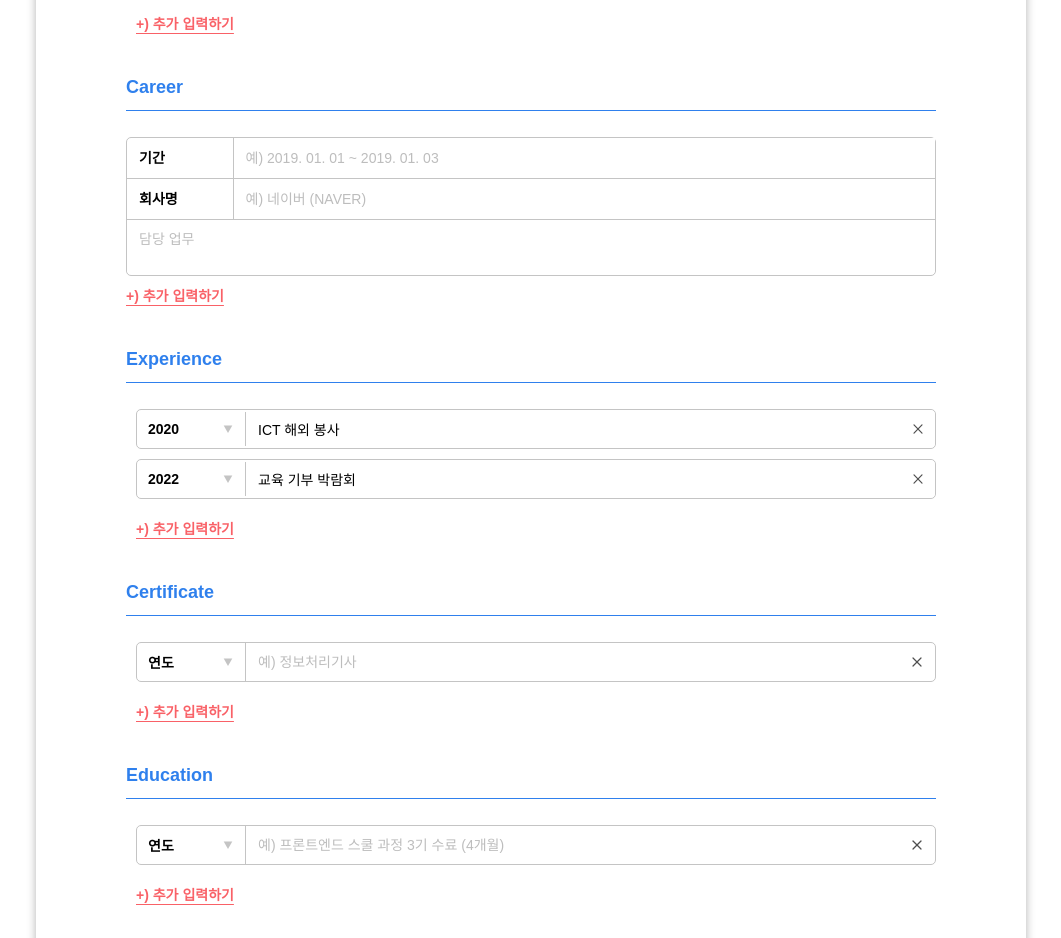
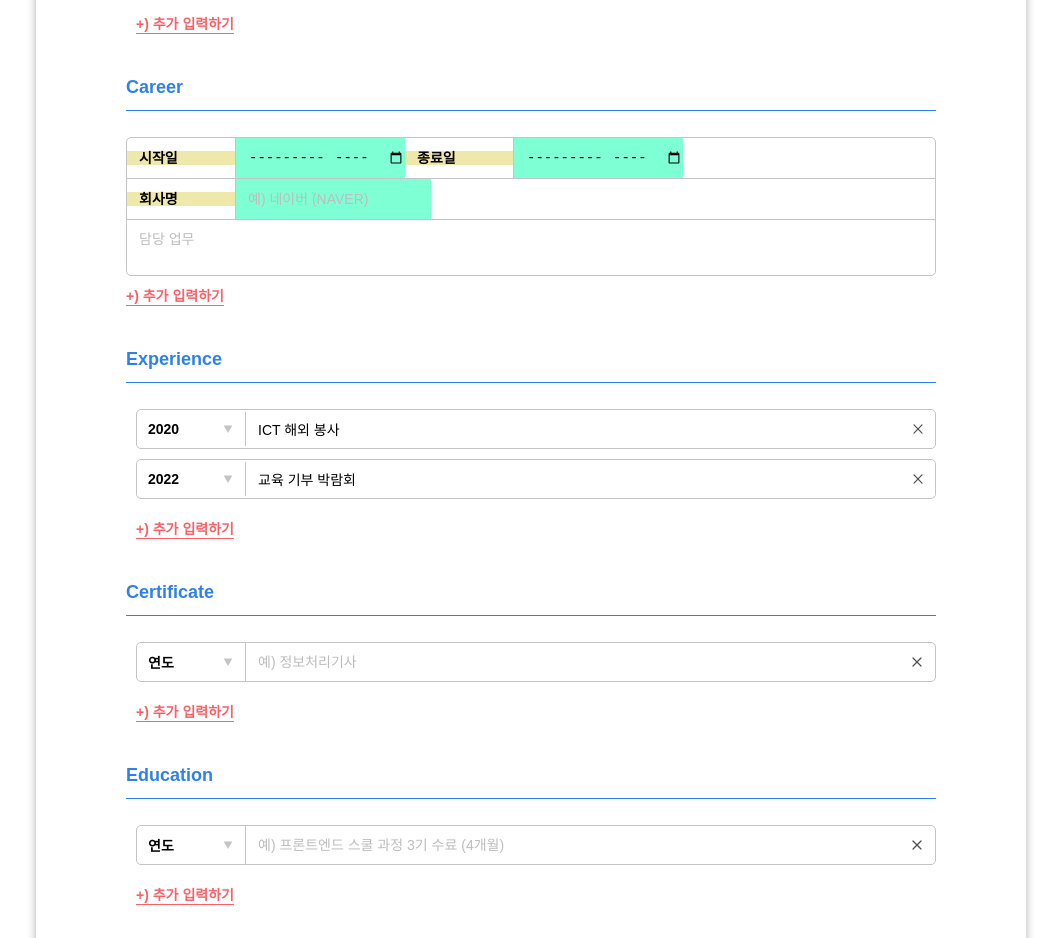
Before and after one commit to weniv/MAKE-RE, a React (Create React App) app: page / in a window 1280 px wide. Shown: the part 1160-2098 px from the top of the page, without its empty margins (109-1170 px from the left). Built offline with nearby package versions, Linux system fonts and the light colour scheme.

Commit message:
fix: resumeData 객체에 새로운 데이터로 추가되도록 코드 수정

```diff
--- a/src/components/Career/CareerInput.module.css
+++ b/src/components/Career/CareerInput.module.css
@@ -20,15 +20,15 @@
 .company label {
   width: 108px;
   padding-left: 12px;
-  box-sizing: content-box;
+  background-color: palegoldenrod;
 }
 
 .deploy input,
 .company input {
-  width: 100%;
   border: none;
   border-radius: 0;
   border-left: 1px solid var(--border-color);
+  background-color: aquamarine;
 }
 
 .cont textarea {
--- a/src/components/Career/components/Inputs.jsx
+++ b/src/components/Career/components/Inputs.jsx
@@ -3,25 +3,31 @@ import styles from '../CareerInput.module.css'
 
 export default function Inputs(props) {
   const [career, setCareer] = useState([])
-  const [period, setperiod] = useState('')
+  const [start, setStart] = useState('')
+  const [end, setEnd] = useState('')
   const [companyName, setCompanyName] = useState('')
   const [works, setWorks] = useState()
 
   useEffect(() => {
-    props.setResumeData({ career })
+    props.setResumeData({ ...props.resumeData, career })
   }, [career])
 
   const val = {
     id: 1,
-    period,
+    start,
+    end,
     companyName,
     works,
   }
 
   const nextId = useRef(1)
 
-  const handlePeriod = (e) => {
-    setperiod(e.target.value)
+  const handleStart = (e) => {
+    setStart(e.target.value.replace('-', '.'))
+  }
+
+  const handleEnd = (e) => {
+    setEnd(e.target.value.replace('-', '.'))
   }
 
   const handleCompanyName = (e) => {
@@ -39,8 +45,6 @@ export default function Inputs(props) {
     setCareer([...career, val])
   }
 
-  // 임시저장 버튼이랑 연결방법 생각하기
-
   // console.log(career)
 
   return (
@@ -48,14 +52,16 @@ export default function Inputs(props) {
       <h2>Career</h2>
       <div className={styles.inputWrap}>
         <Input
-          period={handlePeriod}
+          start={handleStart}
+          end={handleEnd}
           companyName={handleCompanyName}
           work={handleWork}
         />
         {career &&
           career.map(() => (
             <Input
-              period={handlePeriod}
+              start={handleStart}
+              end={handleEnd}
               companyName={handleCompanyName}
               work={handleWork}
             />
@@ -71,7 +77,7 @@ export default function Inputs(props) {
 const Input = (props) => {
   return (
     <div className={styles.cont}>
-      <Period fuc={props.period} />
+      <Period start={props.start} end={props.end} />
       <CompanyName fuc={props.companyName} />
       <textarea placeholder="담당 업무" onChange={props.work}></textarea>
     </div>
@@ -82,13 +88,14 @@ const Period = (props) => {
   return (
     <div className={styles.deploy}>
       <label htmlFor="" className="inputDescription">
-        기간
+        시작일
       </label>
-      <input
-        type="text"
-        placeholder="예) 2019. 01. 01 ~ 2019. 01. 03"
-        onChange={props.fuc}
-      />
+      <input type="month" onChange={props.start} />
+
+      <label htmlFor="" className="inputDescription">
+        종료일
+      </label>
+      <input type="month" onChange={props.end} />
     </div>
   )
 }
--- a/src/components/Experience/ExperienceOutput.jsx
+++ b/src/components/Experience/ExperienceOutput.jsx
@@ -2,9 +2,8 @@ import React from 'react'
 import styles from './experience.module.css'
 
 export default function Experience({ experience }) {
-  const expOutput =
-    experience && experience.filter((exp) => exp.year && exp.contents)
-  expOutput && expOutput.sort((a, b) => b.year - a.year)
+  const expOutput = experience.filter((exp) => exp.year && exp.contents)
+  expOutput.sort((a, b) => b.year - a.year)
 
   return (
     <>
--- a/src/components/Url/UrlOutput.jsx
+++ b/src/components/Url/UrlOutput.jsx
@@ -2,7 +2,7 @@ import React from 'react'
 import styles from './url.module.css'
 
 export default function Url({ url }) {
-  const urlOutput = url && url.filter((u) => u.contents && u.link)
+  const urlOutput = url.filter((u) => u.contents && u.link)
   return (
     <>
       {urlOutput && (
```
Also changed, not shown: src/app/App.jsx (+11 -1 lines).
